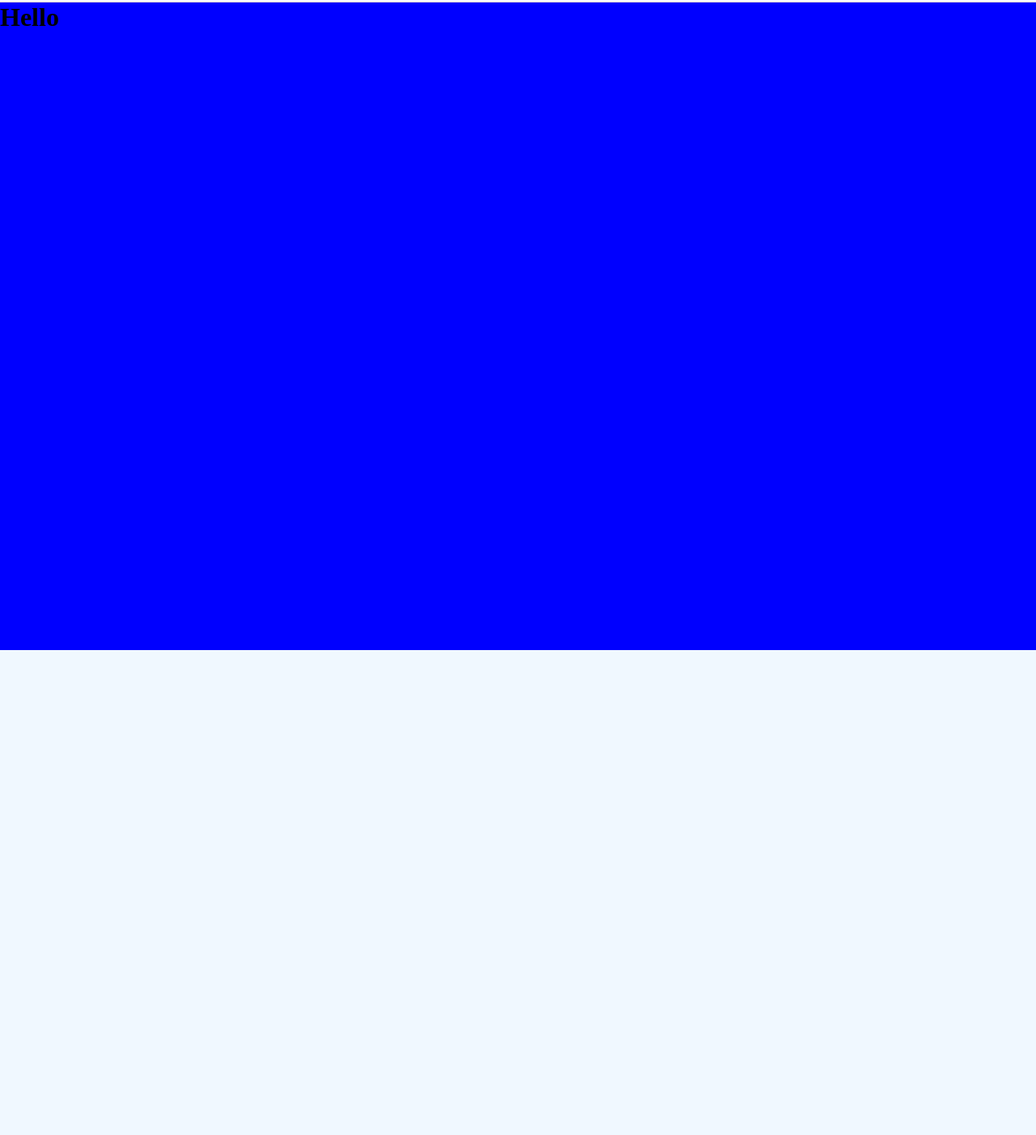
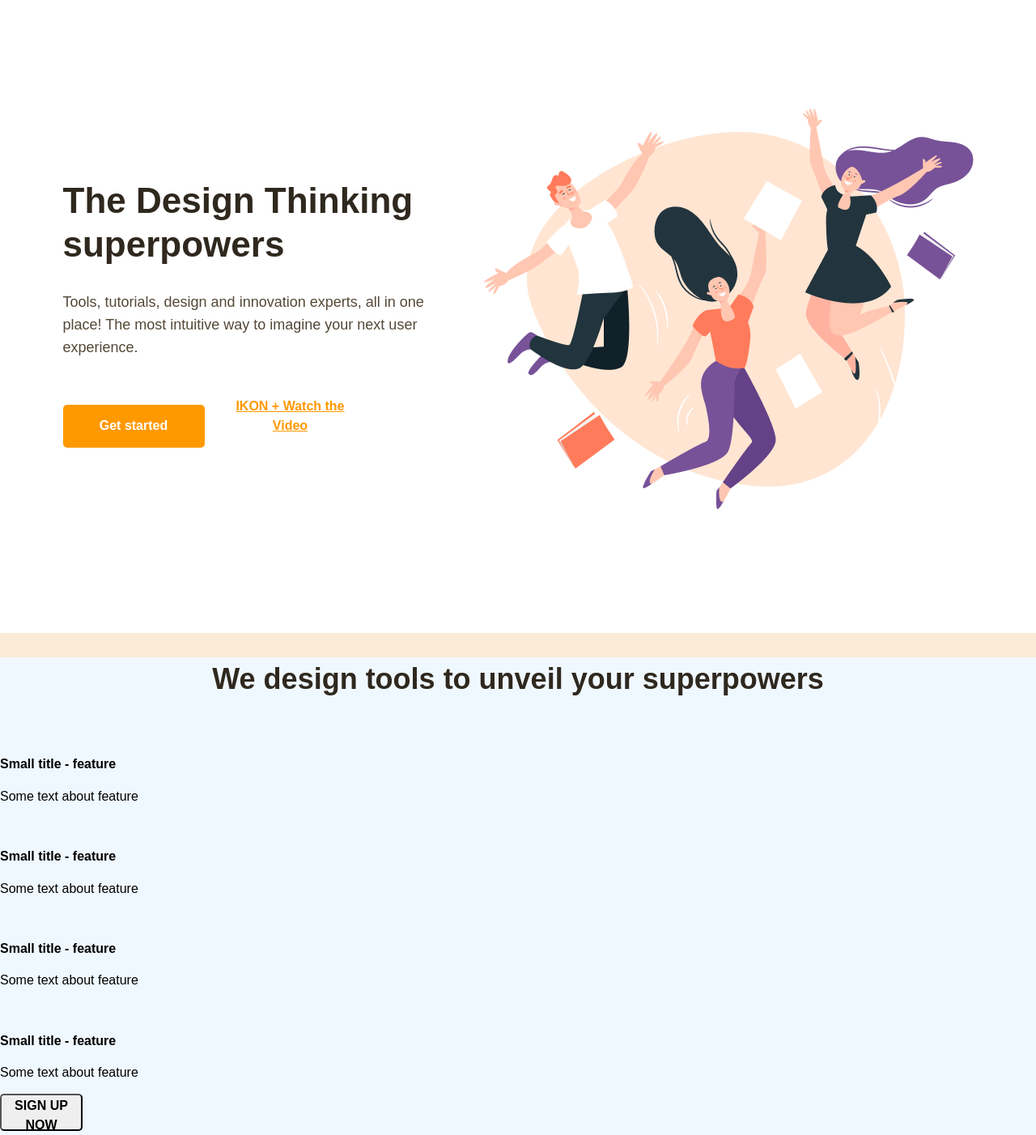
Before and after one commit to linneaandersson1/productly, a plain HTML site: page index.html in a window 1280 px wide. Shown: the part 96-1498 px from the top of the page at 81% size. Drawn offline with Linux system fonts and the light colour scheme.

Commit message:
header section done, feature section started

```diff
--- a/index.html
+++ b/index.html
@@ -25,10 +25,42 @@
             <!-- </div> -->
         </nav>
     <header>
-        <h1>Hello</h1>
+        <div class="header-content">
+            <h1 class="heading">The Design Thinking superpowers</h1>
+            <p class="header-paragraph">Tools, tutorials, design and innovation experts, all in one place!
+                The most intuitive way to imagine your next user experience.</p>
+            <button class="btn get-started">Get started</button>
+            <button class="btn watch-video">IKON + Watch the Video</button>
+        </div>
+        <img class="happy-people" src="images/happy_people.png" alt="Happy people jumping illustration">
     </header>
     <main>
-        <section class="feature"></section>
+        <section class="feature">
+            <h2>We design tools to unveil your superpowers</h2>
+            <div class="feature-container">
+                <div class="feature-container-box">
+                    <img src="" alt="">
+                    <h4>Small title - feature</h4>
+                    <p>Some text about feature</p>
+                </div>
+                <div class="feature-container-box">
+                    <img src="" alt="">
+                    <h4>Small title - feature</h4>
+                    <p>Some text about feature</p>
+                </div>
+                <div class="feature-container-box">
+                    <img src="" alt="">
+                    <h4>Small title - feature</h4>
+                    <p>Some text about feature</p>
+                </div>
+                <div class="feature-container-box">
+                    <img src="" alt="">
+                    <h4>Small title - feature</h4>
+                    <p>Some text about feature</p>
+                </div>
+                <button class="btn sign-up-caps">SIGN UP NOW</button>
+            </div>
+        </section>
         <section class="effortless_validation"></section>
         <section class="product_managers"></section>
         <section class="marketers"></section>
--- a/styles/index.css
+++ b/styles/index.css
@@ -1,10 +1,6 @@
 body {
     background-color: antiquewhite;
-}
-
-header {
-    min-height: 100vh;
-    background-color: blue;
+    font-family: sans-serif;
 }
 
 nav { /* Does it makes sense to do like this even if margin-top and top are the same? */
@@ -37,7 +33,6 @@ nav { /* Does it makes sense to do like this even if margin-top and top are the
     /* background-color: salmon; */
     display: flex;
     justify-content: space-between;
-    font-family: sans-serif;
     font-style: normal;
     font-weight: normal;
     font-size: 14px;
@@ -56,7 +51,6 @@ nav { /* Does it makes sense to do like this even if margin-top and top are the
     width: 102px;
     margin-right: 14px;
     border-radius: 5px;
-    font-family: sans-serif; /* OBS add the right font!!!*/
     font-style: normal;
     font-weight: 600;
     font-size: 16px;
@@ -75,7 +69,78 @@ nav { /* Does it makes sense to do like this even if margin-top and top are the
     color: #FFF;
 }
 
+header {
+    min-height: 100vh;
+    background-color: #FFF;
+    display: flex;
+    justify-content: center;
+    align-items: center;
+}
+
+.header-content {
+    max-width: 500px;
+    /* padding: 20px; */
+    margin-right: 20px;
+    margin-bottom: 20px;
+}
+
+.heading {
+    color: #2F281E;
+    margin-bottom: 30px;
+    /* padding: 20px; */
+    font-style: normal;
+    font-weight: bold;
+    font-size: 44px;
+    line-height: 54px;
+    /* or 123% */
+}
+
+.header-paragraph {
+    max-width: 499px; /*to make the text wrap at the right place, not sure if this is the best method*/
+    margin-bottom: 45px;
+    /* padding: 20px; */
+    color: #544837;
+    font-style: normal;
+    font-weight: normal;
+    font-size: 18px;
+    line-height: 28px;
+    /* or 156% */
+}
+
+.get-started {
+    background-color: #FF9900;
+    color: #FFF;
+    border: 2px solid #FF9900;
+    width: 175px;
+    height: 53px;
+}
+
+.watch-video {
+    background-color: #FFF;
+    color: #FF9900;
+    border: none;
+    text-decoration: underline;
+    width: 175px;
+    height: 53px;
+}
+
+.happy-people {
+    margin: 0px, 20px;
+}
+
 main {
     background-color: aliceblue;
     min-height: 100vh;
 }
+
+h2 {
+
+    font-style: normal;
+    font-weight: bold;
+    font-size: 36px;
+    line-height: 54px;
+    text-align: center;
+
+    color: #2F281E;
+
+}
```
Also changed, not shown: images/happy_people.png (added).
